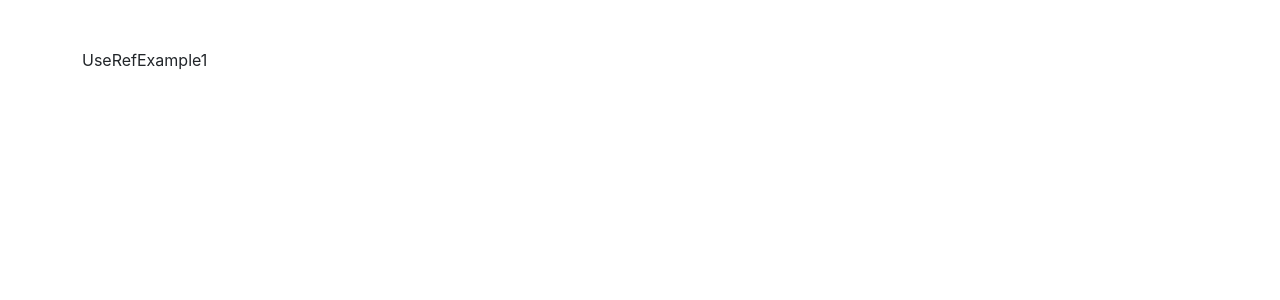
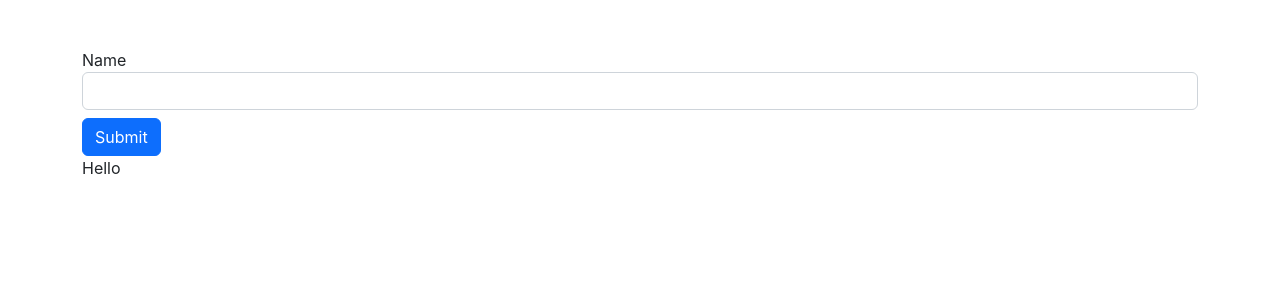
Before and after one commit to Nasirkhan294/react-sandbox, a React (Create React App) app: page / in a window 1280 px wide. Shown: the top 300 px of the page. Built offline with nearby package versions, Linux system fonts and the light colour scheme; the HTML template or start-up script is replaced by a standard one.

Commit message:
First useRef Example

```diff
--- a/src/components/UseRefExample1.jsx
+++ b/src/components/UseRefExample1.jsx
@@ -1,8 +1,26 @@
-import React from 'react'
+import { useRef } from 'react'
 
 function UseRefExample1() {
+    const inputRef = useRef();
+    const paraRef = useRef();
+
+    const onSubmit = (e) => {
+        e.preventDefault();
+        console.log(inputRef.current.value);
+        inputRef.current.value = "Hello"
+        inputRef.current.style.backgroundColor = 'green'
+        paraRef.current.innerText = "See you sooon!"
+
+    }
     return (
-        <div >UseRefExample1</div>
+        <div>
+            <form onSubmit={onSubmit}>
+                <label htmlFor="name">Name</label>
+                <input type="text" id='name' ref={inputRef} className='form-control mb-2' />
+                <button type='submit' className='btn btn-primary'>Submit</button>
+                <p onClick={() => inputRef.current.focus()} ref={paraRef}>Hello</p>
+            </form>
+        </div>
     )
 }
 
```
